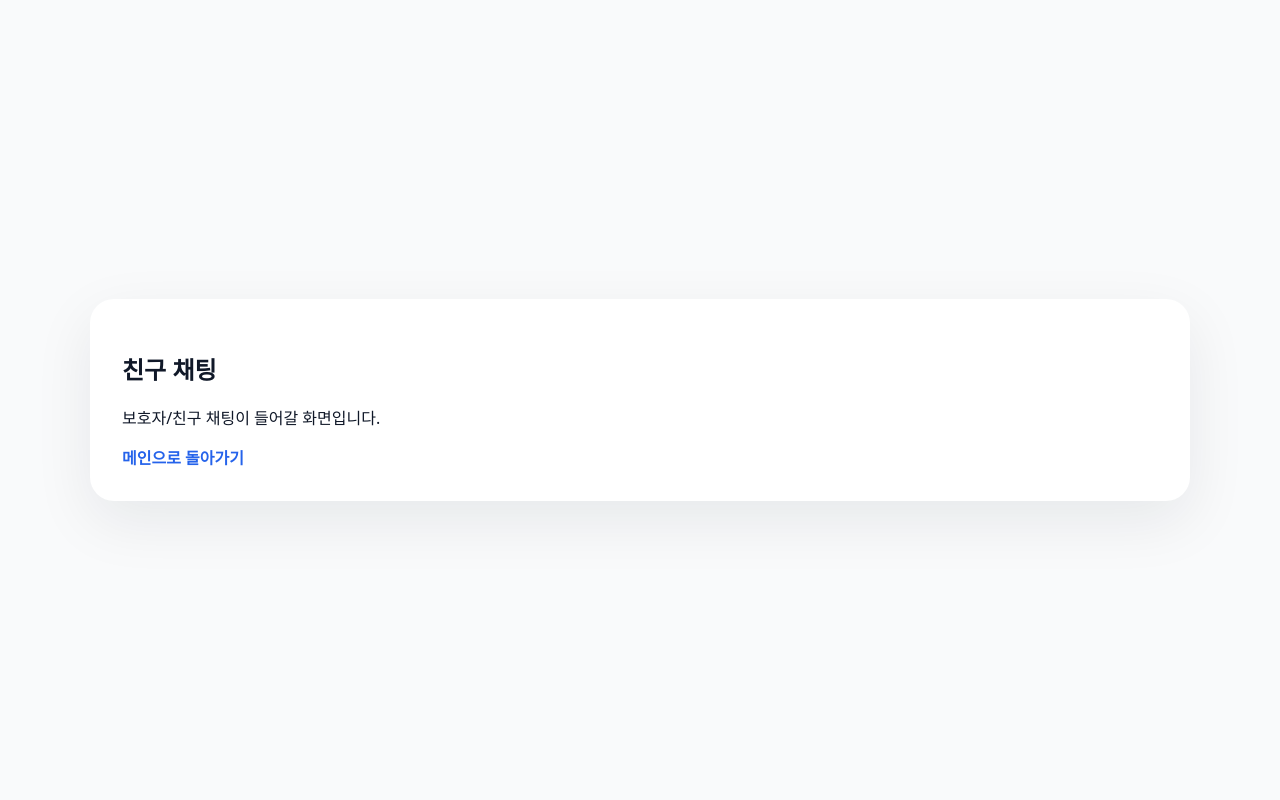
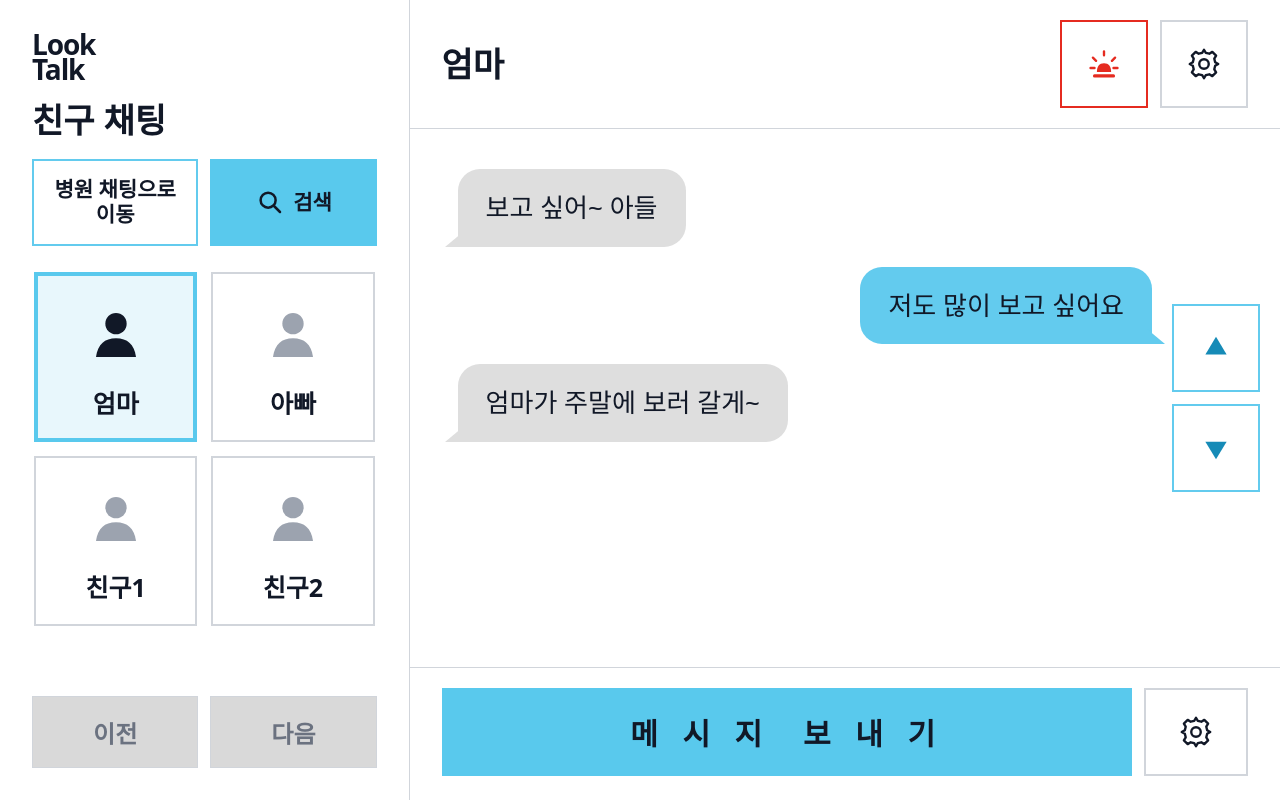
Before and after one commit to yongnuni/looktalk-frontend, a React (Vite) app: page /chat/friend in a window 1280 px wide. Built offline with nearby package versions, Linux system fonts and the light colour scheme.

Commit message:
feat: implement patient friend chat interface

```diff
--- a/src/features/chat/components/PatientChatView.tsx
+++ b/src/features/chat/components/PatientChatView.tsx
@@ -1,6 +1,8 @@
 import { useEffect, useRef, useState } from 'react';
-import { useNavigate, Link } from 'react-router-dom';
+import type { KeyboardEvent } from 'react';
+import { Link, useNavigate } from 'react-router-dom';
 import { BaseModal } from '../../../shared/components/modal';
+import type { ChatMessage, ChatRoom } from '../types/chat';
 import {
   ArrowDownIcon,
   ArrowUpIcon,
@@ -10,25 +12,63 @@ import {
   SearchIcon,
   SettingsIcon,
 } from './ChatIcons';
-import { hospitalChatRooms } from '../mock/hospitalChatMock';
-import type { ChatMessage, HospitalChatRoom } from '../types/chat';
 import './PatientChatView.css';
 
 type OpenEmergencyState = 'closed' | 'countdown' | 'complete';
 
-export default function PatientChatView() {
+export interface PatientChatViewProps {
+  mode: 'hospital' | 'friend';
+  title: string;
+  rooms: ChatRoom[];
+  initialRoomId: string;
+  switchLabel: string;
+  switchPath: string;
+  searchPath: string;
+  messagePath: string;
+  phoneVerified?: boolean;
+  onRequirePhoneVerification?: () => void;
+}
+
+export default function PatientChatView({
+  mode,
+  title,
+  rooms,
+  initialRoomId,
+  switchLabel,
+  switchPath,
+  searchPath,
+  messagePath,
+  phoneVerified = true,
+  onRequirePhoneVerification,
+}: PatientChatViewProps) {
   const navigate = useNavigate();
   const messageListRef = useRef<HTMLDivElement>(null);
-  const [selectedRoomId, setSelectedRoomId] = useState(hospitalChatRooms[0].id);
+  const hasShownPhoneVerification = useRef(phoneVerified === false);
+  const [selectedRoomId, setSelectedRoomId] = useState(initialRoomId);
   const [listPage, setListPage] = useState(0);
   const [settingsOpen, setSettingsOpen] = useState(false);
+  const [phoneVerificationOpen, setPhoneVerificationOpen] = useState(!phoneVerified);
   const [quickSentence, setQuickSentence] = useState<string | null>(null);
   const [frequentSentences, setFrequentSentences] = useState<string[]>([]);
   const [emergencyState, setEmergencyState] = useState<OpenEmergencyState>('closed');
   const [countdown, setCountdown] = useState(5);
 
-  const selectedRoom =
-    hospitalChatRooms.find((room) => room.id === selectedRoomId) ?? hospitalChatRooms[0];
+  const selectedRoom = rooms.find((room) => room.id === selectedRoomId) ?? rooms[0];
+  const pageClassName = `patient-chat-page patient-chat-page--${mode}${
+    phoneVerified ? '' : ' patient-chat-page--unverified'
+  }`;
+
+  useEffect(() => {
+    if (phoneVerified || hasShownPhoneVerification.current) return;
+
+    hasShownPhoneVerification.current = true;
+    const timeoutId = window.setTimeout(() => {
+      onRequirePhoneVerification?.();
+      setPhoneVerificationOpen(true);
+    }, 0);
+
+    return () => window.clearTimeout(timeoutId);
+  }, [onRequirePhoneVerification, phoneVerified]);
 
   useEffect(() => {
     if (emergencyState !== 'countdown') return;
@@ -43,10 +83,31 @@ export default function PatientChatView() {
       setCountdown(countdown - 1);
     }, 1000);
 
-    return () => {
-      window.clearTimeout(timeoutId);
+    return () => window.clearTimeout(timeoutId);
+  }, [countdown, emergencyState]);
+
+  const requestPhoneVerification = () => {
+    onRequirePhoneVerification?.();
+    setPhoneVerificationOpen(true);
   };
-  }, [countdown, emergencyState]);
+
+  const handleSettingsOpen = () => {
+    if (!phoneVerified) {
+      requestPhoneVerification();
+      return;
+    }
+
+    setSettingsOpen(true);
+  };
+
+  const handleMessageSend = () => {
+    if (!phoneVerified) {
+      requestPhoneVerification();
+      return;
+    }
+
+    navigate(messagePath);
+  };
 
   const handleEmergencyOpen = () => {
     setCountdown(5);
@@ -70,11 +131,16 @@ export default function PatientChatView() {
   };
 
   const handleMessageActivate = (message: ChatMessage) => {
+    if (!phoneVerified) {
+      requestPhoneVerification();
+      return;
+    }
+
     setQuickSentence(message.text);
   };
 
   const handleMessageKeyDown = (
-    event: React.KeyboardEvent<HTMLButtonElement>,
+    event: KeyboardEvent<HTMLButtonElement>,
     message: ChatMessage,
   ) => {
     if (event.key !== 'Enter' && event.key !== ' ') return;
@@ -93,39 +159,46 @@ export default function PatientChatView() {
     setQuickSentence(null);
   };
 
-  const handleRoomSelect = (room: HospitalChatRoom) => {
-    setSelectedRoomId(room.id);
-  };
-
   return (
-    <main className="patient-chat-page">
+    <main className={pageClassName}>
       <div className="patient-chat-shell">
-        <aside className="patient-chat-sidebar" aria-label="병원 채팅 대상 목록">
+        <aside className="patient-chat-sidebar" aria-label={`${title} 대상 목록`}>
           <header className="patient-chat-sidebar-header">
             <div className="patient-chat-brand" aria-label="Look Talk">
               <span>Look</span>
               <span>Talk</span>
             </div>
-            <h1 className="patient-chat-sidebar-title">병원 채팅</h1>
+            <h1 className="patient-chat-sidebar-title">{title}</h1>
             <div className="patient-chat-sidebar-actions">
-              <Link className="patient-chat-link-action" to="/chat/friend">
-                친구 채팅으로 이동
+              <Link className="patient-chat-link-action" to={switchPath}>
+                {switchLabel}
               </Link>
-              <Link className="patient-chat-search-action" to="/patient?source=hospital-search">
+              {phoneVerified ? (
+                <Link className="patient-chat-search-action" to={searchPath}>
                   <SearchIcon size={30} />
                   검색
                 </Link>
+              ) : (
+                <button
+                  className="patient-chat-search-action"
+                  disabled
+                  type="button"
+                >
+                  <SearchIcon size={30} />
+                  검색
+                </button>
+              )}
             </div>
           </header>
 
           <div className="patient-chat-room-grid" aria-label="채팅 대상 선택">
-            {hospitalChatRooms.map((room) => (
+            {rooms.map((room) => (
               <button
                 key={room.id}
-                aria-pressed={room.id === selectedRoom.id}
+                aria-pressed={room.id === selectedRoom?.id}
                 className="patient-chat-room-card"
                 type="button"
-                onClick={() => handleRoomSelect(room)}
+                onClick={() => setSelectedRoomId(room.id)}
               >
                 <span className="patient-chat-room-icon">
                   {room.icon === 'request' ? <RequestIcon /> : <PersonIcon />}
@@ -138,7 +211,7 @@ export default function PatientChatView() {
           <div className="patient-chat-pagination" aria-label="채팅 대상 목록 페이지 이동">
             <button
               className="patient-chat-pagination-button"
-              disabled={listPage === 0}
+              disabled={!phoneVerified || listPage === 0}
               type="button"
               onClick={() => setListPage((page) => Math.max(0, page - 1))}
             >
@@ -146,7 +219,7 @@ export default function PatientChatView() {
             </button>
             <button
               className="patient-chat-pagination-button"
-              disabled={listPage === 0}
+              disabled={!phoneVerified || listPage === 0}
               type="button"
               onClick={() => setListPage((page) => Math.min(0, page + 1))}
             >
@@ -155,9 +228,9 @@ export default function PatientChatView() {
           </div>
         </aside>
 
-        <section className="patient-chat-panel" aria-label="병원 채팅">
+        <section className="patient-chat-panel" aria-label={title}>
           <header className="patient-chat-header">
-            <h2 className="patient-chat-current-title">{selectedRoom.name}</h2>
+            <h2 className="patient-chat-current-title">{selectedRoom?.name ?? ''}</h2>
             <div className="patient-chat-header-actions">
               <button
                 aria-label="비상호출"
@@ -171,7 +244,7 @@ export default function PatientChatView() {
                 aria-label="채팅 설정 열기"
                 className="patient-chat-settings-button"
                 type="button"
-                onClick={() => setSettingsOpen(true)}
+                onClick={handleSettingsOpen}
               >
                 <SettingsIcon />
               </button>
@@ -183,10 +256,9 @@ export default function PatientChatView() {
               ref={messageListRef}
               className="patient-chat-message-list"
               aria-live="polite"
-              aria-label={`${selectedRoom.name} 메시지`}
+              aria-label={`${selectedRoom?.name ?? ''} 메시지`}
             >
-              {selectedRoom.messages.length > 0 ? (
-                selectedRoom.messages.map((message) => (
+              {selectedRoom?.messages.map((message) => (
                 <button
                   key={message.id}
                   className={`patient-chat-message patient-chat-message--${message.direction}`}
@@ -196,10 +268,7 @@ export default function PatientChatView() {
                 >
                   {message.text}
                 </button>
-                ))
-              ) : (
-                <div className="patient-chat-message-list-empty">아직 대화가 없습니다.</div>
-              )}
+              ))}
             </div>
 
             <div className="patient-chat-guide" aria-label="메시지 스크롤 안내">
@@ -227,7 +296,7 @@ export default function PatientChatView() {
               aria-label={`메시지 보내기. 자주 쓰는 문장 ${frequentSentences.length}개`}
               className="patient-chat-message-entry"
               type="button"
-              onClick={() => navigate('/patient?source=hospital-message')}
+              onClick={handleMessageSend}
             >
               <span>메 시 지&nbsp; 보 내 기</span>
             </button>
@@ -235,7 +304,7 @@ export default function PatientChatView() {
               aria-label="채팅 설정 열기"
               className="patient-chat-settings-button"
               type="button"
-              onClick={() => setSettingsOpen(true)}
+              onClick={handleSettingsOpen}
             >
               <SettingsIcon />
             </button>
@@ -273,6 +342,26 @@ export default function PatientChatView() {
       </BaseModal>
 
       <BaseModal
+        isOpen={phoneVerificationOpen}
+        onClose={() => setPhoneVerificationOpen(false)}
+        actions={[
+          {
+            label: '인증하기',
+            tone: 'positive',
+            onClick: () => {
+              setPhoneVerificationOpen(false);
+              navigate('/mypage?section=phone-verification');
+            },
+          },
+          { label: '취소', tone: 'neutral', onClick: () => setPhoneVerificationOpen(false) },
+        ]}
+      >
+        해당 페이지는 전화번호 인증 후에 사용할 수 있습니다.
+        <br />
+        인증하시겠습니까?
+      </BaseModal>
+
+      <BaseModal
         isOpen={emergencyState !== 'closed'}
         variant={emergencyState === 'complete' ? 'emergency' : 'default'}
         onClose={handleEmergencyClose}
--- /dev/null
+++ b/src/features/chat/mock/friendChatMock.ts
@@ -0,0 +1,41 @@
+import type { ChatRoom } from '../types/chat';
+
+export const friendChatRooms: ChatRoom[] = [
+  {
+    id: 'friend-mom',
+    name: '엄마',
+    icon: 'person',
+    messages: [
+      { id: 'mom-1', direction: 'received', text: '보고 싶어~ 아들' },
+      { id: 'mom-2', direction: 'sent', text: '저도 많이 보고 싶어요' },
+      { id: 'mom-3', direction: 'received', text: '엄마가 주말에 보러 갈게~' },
+    ],
+  },
+  {
+    id: 'friend-dad',
+    name: '아빠',
+    icon: 'person',
+    messages: [
+      { id: 'dad-1', direction: 'received', text: '오늘은 몸 좀 괜찮니?' },
+      { id: 'dad-2', direction: 'sent', text: '네, 오늘은 괜찮아요' },
+    ],
+  },
+  {
+    id: 'friend-1',
+    name: '친구1',
+    icon: 'person',
+    messages: [
+      { id: 'friend-1-1', direction: 'received', text: '이번 주말에 통화할래?' },
+      { id: 'friend-1-2', direction: 'sent', text: '좋아, 기다리고 있을게' },
+    ],
+  },
+  {
+    id: 'friend-2',
+    name: '친구2',
+    icon: 'person',
+    messages: [
+      { id: 'friend-2-1', direction: 'received', text: '필요한 거 있으면 말해줘' },
+      { id: 'friend-2-2', direction: 'sent', text: '고마워' },
+    ],
+  },
+];
--- a/src/features/chat/mock/hospitalChatMock.ts
+++ b/src/features/chat/mock/hospitalChatMock.ts
@@ -1,6 +1,6 @@
-import type { HospitalChatRoom } from '../types/chat';
+import type { ChatRoom } from '../types/chat';
 
-export const hospitalChatRooms: HospitalChatRoom[] = [
+export const hospitalChatRooms: ChatRoom[] = [
   {
     id: 'request',
     name: '요청',
--- a/src/features/chat/types/chat.ts
+++ b/src/features/chat/types/chat.ts
@@ -8,7 +8,7 @@ export interface ChatMessage {
   direction: ChatMessageDirection;
 }
 
-export interface HospitalChatRoom {
+export interface ChatRoom {
   id: string;
   name: string;
   icon: ChatRoomIcon;
--- a/src/pages/chat/FriendChatPage.tsx
+++ b/src/pages/chat/FriendChatPage.tsx
@@ -1,13 +1,22 @@
-import { Link } from 'react-router-dom';
+import { useSearchParams } from 'react-router-dom';
+import PatientChatView from '../../features/chat/components/PatientChatView';
+import { friendChatRooms } from '../../features/chat/mock/friendChatMock';
 
 export default function FriendChatPage() {
+  const [searchParams] = useSearchParams();
+  const phoneVerified = searchParams.get('verified') !== 'false';
+
   return (
-    <main className="page">
-      <section className="card wide">
-        <h1>친구 채팅</h1>
-        <p>보호자/친구 채팅이 들어갈 화면입니다.</p>
-        <Link to="/patient">메인으로 돌아가기</Link>
-      </section>
-    </main>
+    <PatientChatView
+      initialRoomId="friend-mom"
+      messagePath="/patient?source=friend-message"
+      mode="friend"
+      phoneVerified={phoneVerified}
+      rooms={phoneVerified ? friendChatRooms : []}
+      searchPath="/patient?source=friend-search"
+      switchLabel="병원 채팅으로 이동"
+      switchPath="/chat/hospital"
+      title="친구 채팅"
+    />
   );
 }
```
Also changed, not shown: src/features/chat/components/PatientChatView.css (+8 -0 lines), src/pages/chat/HospitalChatPage.tsx (+13 -1 lines). Lines whose indentation alone changed are shown as unchanged.
